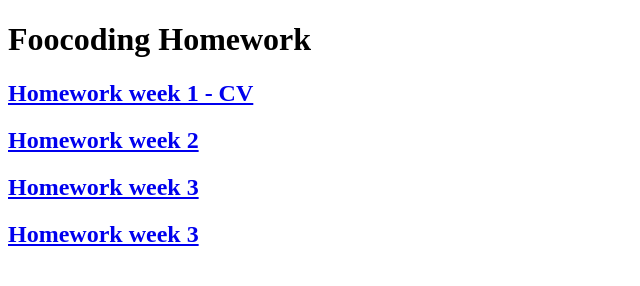
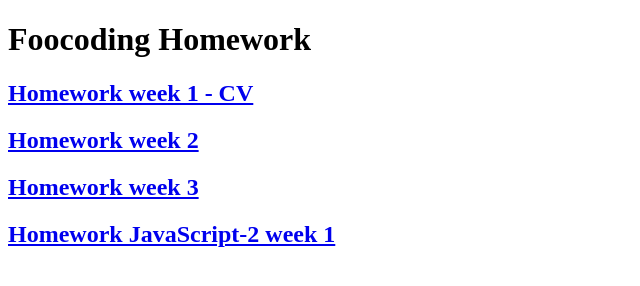
Before and after one commit to Elena1987bt/FOO-CODING, a plain HTML site: page index.html in a window 1280 px wide. Shown: the whole page, without its empty margins (0-640 px from the left). Drawn offline with Linux system fonts and the light colour scheme.

Commit message:
Update index.html

```diff
--- a/index.html
+++ b/index.html
@@ -11,7 +11,7 @@
       <h2><a href="Html-Css-Module/week-1/personal-website/index.html" target='_blank'>Homework week 1 - CV</a></h2>
       <h2><a href="Html-Css-Module/week-2/index.html" target='_blank'>Homework week 2</a></h2>
       <h2><a href="Html-Css-Module/week-3/index.html" target='_blank'>Homework week 3</a></h2>
-      <h2><a href="JavaScript-Module-2/week-1/index.html" target='_blank'>Homework week 3</a></h2>
+      <h2><a href="JavaScript-Module-2/week-1/index.html" target='_blank'>Homework JavaScript-2 week 1</a></h2>
     </section>
   </body>
 </html>
```
